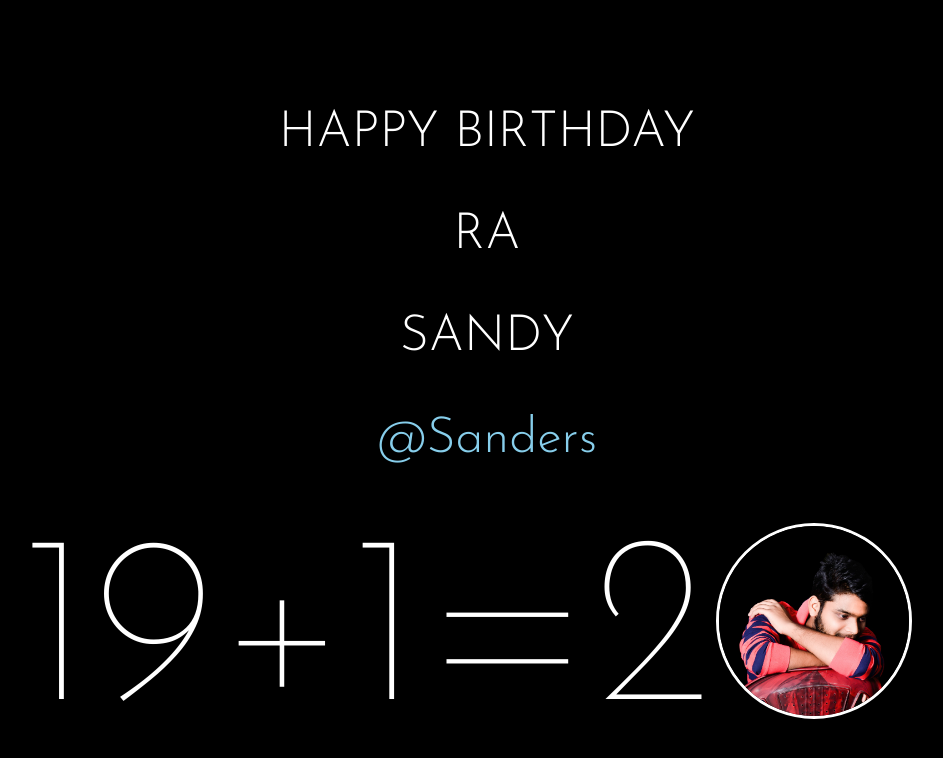
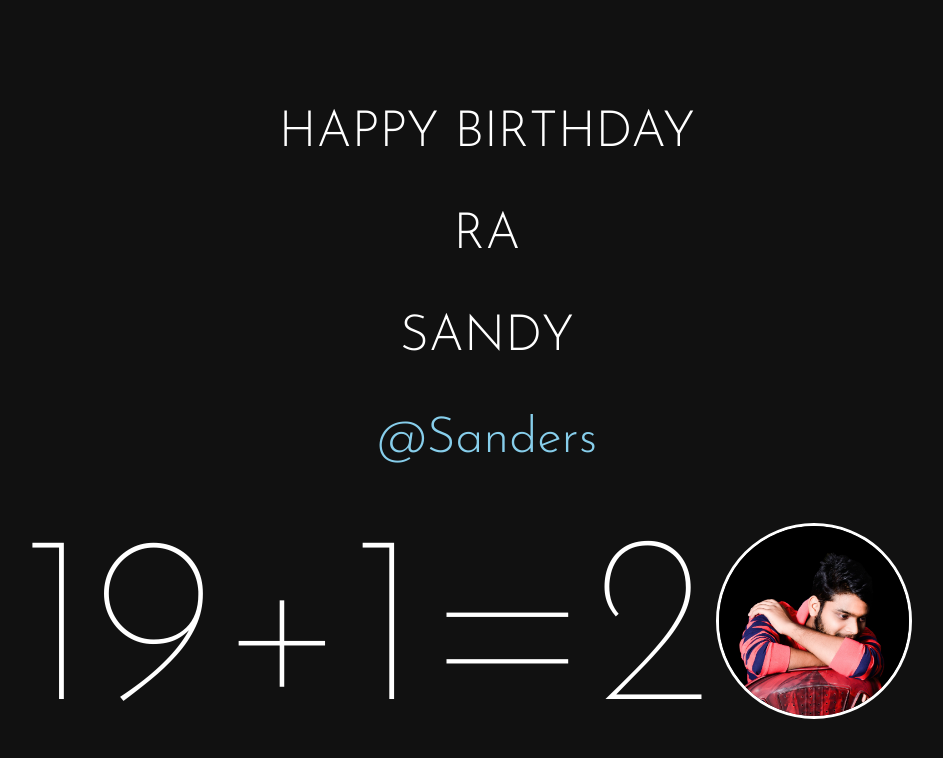
Before and after one commit to Ram-Prakash-Reddy/Sandy, a plain HTML site: page index.htm in a window 1280 px wide. Shown: the whole page, without its empty margins (153-1096 px from the left). Drawn offline with nearby package versions, Linux system fonts and the light colour scheme.

Commit message:
Update style.css

```diff
--- a/styles/style.css
+++ b/styles/style.css
@@ -74,16 +74,6 @@ a{
 }
 
 body{
-  background-color: #000000;
-  padding: 0px;
-  margin: 0px;
   background-position: center center;
   background-size: contain;
 }
-#gradient
-{
-  width: 100%;
-  height: 800px;
-  padding: 0px;
-  margin: 0px;
-}
```
